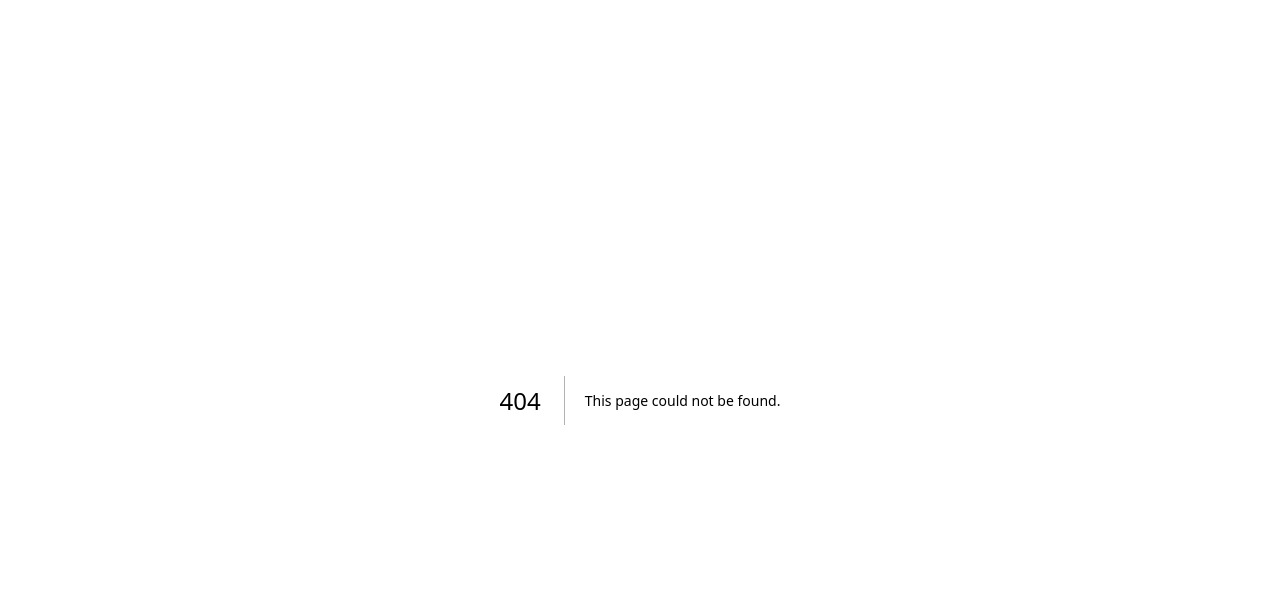
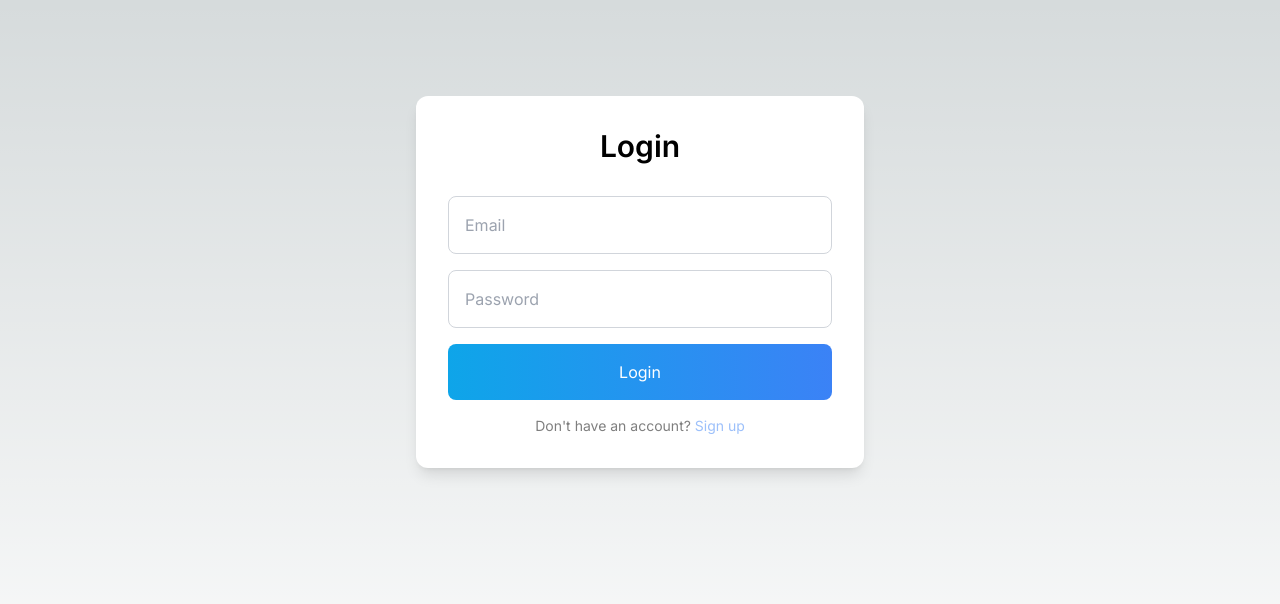
Before and after one commit to ThanhNgoan2705/employee-management-ui, a Next.js app: page /login in a window 1280 px wide. Before the commit this address had no page. Shown: the top 604 px of the page. Built offline with nearby package versions, Linux system fonts and the light colour scheme.

Commit message:
add login page

```diff
--- /dev/null
+++ b/src/app/login/page.js
@@ -0,0 +1,35 @@
+
+export default function Login() {
+    return (
+      <>
+          <main className="flex min-h-screen flex-col items-center justify-between p-24">
+              <form className="flex flex-col items-center justify-between w-full max-w-md p-8 bg-white rounded-xl shadow-lg dark:bg-zinc-800/30">
+                    <h1 className="mb-8 text-3xl font-semibold text-center">Login</h1>
+                    <input
+                        type="email"
+                        placeholder="Email"
+                        className="w-full p-4 mb-4 border border-gray-300 rounded-lg dark:border-neutral-800"
+                    />
+                    <input
+                        type="password"
+                        placeholder="Password"
+                        className="w-full p-4 mb-4 border border-gray-300 rounded-lg dark:border-neutral-800"
+                    />
+                    <button
+                        type="submit"
+                        className="w-full p-4 mb-4 text-white bg-gradient-to-r from-sky-500 to-blue-500 rounded-lg"
+                    >
+                        Login
+                    </button>
+                    <p className="text-sm opacity-50">
+                        {/* eslint-disable-next-line react/no-unescaped-entities */}
+                        Don't have an account?{" "}
+                        <a href="#" className="text-blue-500">
+                            Sign up
+                        </a>
+                    </p>
+                  </form>
+          </main>
+      </>
+);
+}
```
